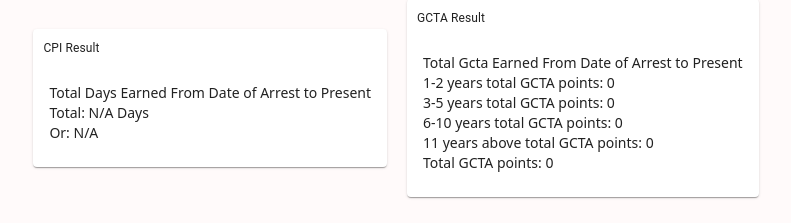
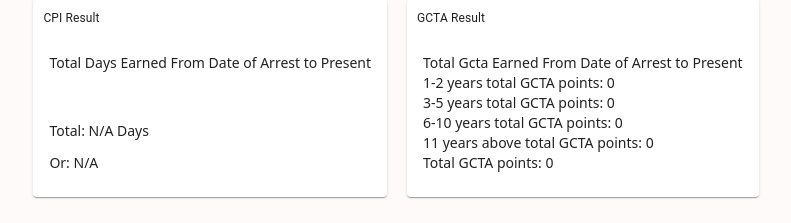
Before and after one commit to GihanDuane/GCTA-CPI-CALCULATOR-APP, a React (Vite) app: page / in a window 1280 px wide. Shown: the part 553-776 px from the top of the page, without its empty margins (244-1035 px from the left). Built offline with nearby package versions, Linux system fonts and the light colour scheme.

Commit message:
update this component by adding padding top

```diff
--- a/src/components/CpiAndGctaDetails/index.tsx
+++ b/src/components/CpiAndGctaDetails/index.tsx
@@ -39,12 +39,12 @@
             Total Days Earned From Date of Arrest to Present
           </p>
 
-          <p className="text-sm">
+          <p className="text-sm pt-12">
             <span>
               Total: <span>{cpiResult !== null ? cpiResult : "N/A"} Days</span>
             </span>
           </p>
-          <p className="text-sm">
+          <p className="text-sm pt-3">
             <span>Or:</span>{" "}
             {cpiYears !== null && cpiMonths !== null && cpiDays !== null
               ? `${cpiYears} Years, ${cpiMonths} Months, ${cpiDays} Days`
```
